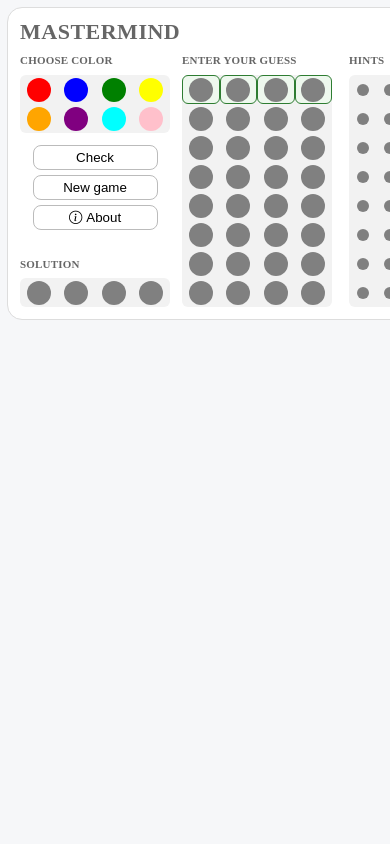
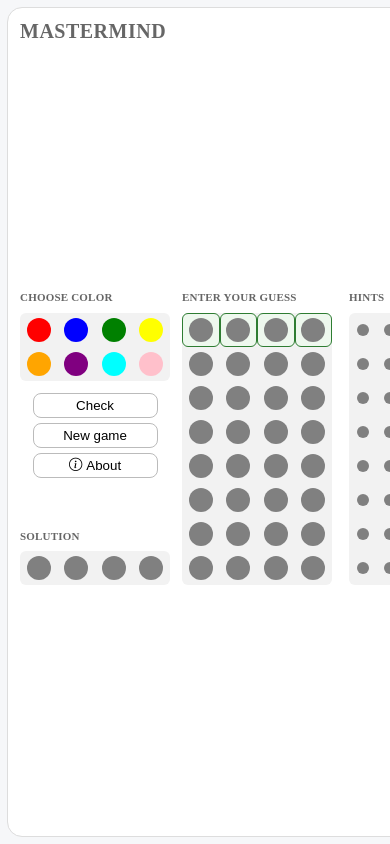
Before and after one commit to czmadzia2201/mastermind, an Angular app: page / in a window 390 px wide. Shown: the top 844 px of the page. Built offline with nearby package versions, Linux system fonts and the light colour scheme.

Commit message:
Fill viewport with compact centered game and balanced row sizes

```diff
--- a/src/app/pages/game-page/game-page.css
+++ b/src/app/pages/game-page/game-page.css
@@ -205,21 +205,22 @@ button:hover {
 @media (max-width: 1020px) or (max-height: 750px) {
   :host { padding: 12px; }
   .game-layout {
-    min-height: auto;
-    padding: 24px;
+    min-height: calc(100vh - 24px);
+    padding: 20px 24px;
+    gap: 12px;
   }
   .game-columns {
     grid-template-columns: 190px 190px 170px;
     gap: 24px;
-    margin-block: 0;
   }
   .board-box { width: 190px; }
   .hint-box { width: 150px; }
   .control-buttons { width: 160px; margin-top: 12px; margin-bottom: 0; }
   .control-buttons button { margin-top: 0; }
   .solution { margin-top: auto; }
-  .choice-box-item { height: 40px; padding: 4px 3px; }
-  .choice-box-item-small { height: 40px; padding: 0 3px; align-items: center; box-sizing: border-box; }
+  .choice-box-item { height: 48px; padding: 4px 3px; }
+  .choice-box-item-small { height: 48px; padding: 0 3px; align-items: center; box-sizing: border-box; }
+  .game-layout h1 { font-size: 26px; }
   .ball { width: 32px; height: 32px; }
   .ball-small { width: 16px; height: 16px; }
   .choice-box,
@@ -232,11 +233,11 @@ button:hover {
 @media (max-width: 660px) or (max-height: 420px) {
   :host { padding: 8px; }
   .game-layout {
-    min-height: auto;
+    min-height: calc(100vh - 16px);
     padding: 12px;
     gap: 8px;
   }
-  .game-layout h1 { font-size: 22px; }
+  .game-layout h1 { font-size: 20px; }
   .game-columns {
     grid-template-columns: 150px 150px 120px;
     gap: 12px;
@@ -250,7 +251,7 @@ button:hover {
   .control-buttons { width: 125px; margin-top: 6px; margin-bottom: 0; }
   .solution { margin-top: auto; }
   .choice-box-item,
-  .choice-box-item-small { height: 29px; padding: 0 2px; }
+  .choice-box-item-small { height: 34px; padding: 0 2px; }
   .choice-box-item-small { align-items: center; box-sizing: border-box; }
   .ball { width: 24px; height: 24px; }
   .ball-small { width: 12px; height: 12px; }
```
